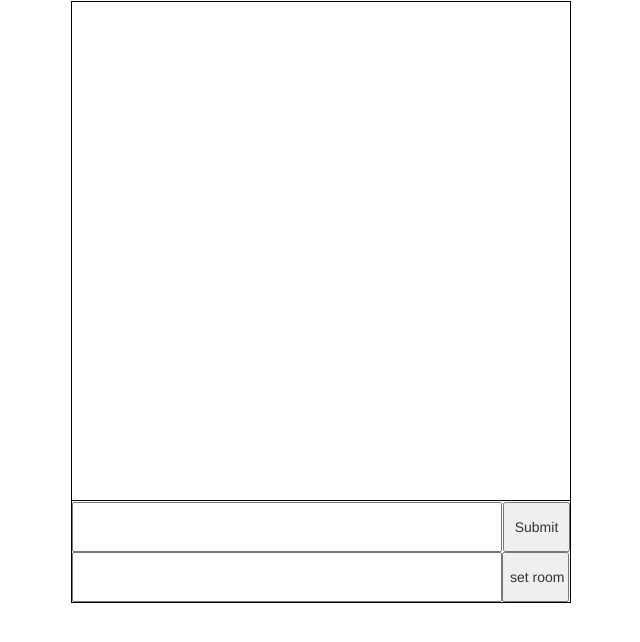
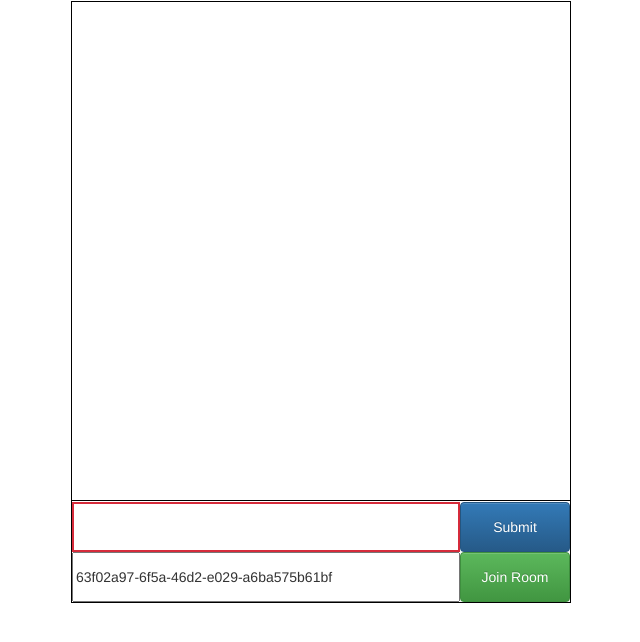
Before and after one commit to npaul007/chatlink, a website: page views/index.html in a window 1280 px wide. Shown: the part 62-704 px from the top of the page, without its empty margins (319-959 px from the left). Drawn offline with nearby package versions, Linux system fonts and the light colour scheme; no server answers.

Commit message:
style/layout updates

```diff
--- a/public/css/style.css
+++ b/public/css/style.css
@@ -24,24 +24,24 @@
 }
 #inputbox{
     resize: none;
-    width: 430px;
+    width: 388px;
     height: 50px;
     float: left;
 }
 #submit-button{
-    width: 67px;
+    width: 110px;
     height: 50px;
     float: right;
 }
 
 #room-id-form input[type=text]{
     resize: none;
-    width: 430px;
+    width: 388px;
     height: 50px;
     float: left;
 }
 
-#room-id-form input[type=button]{
-    width:67px;
+#submit-roomid{
+    width:110px;
     height: 50px;
 }
--- a/public/javascript/controller.js
+++ b/public/javascript/controller.js
@@ -7,9 +7,6 @@ var Form = {
     generateMsgColor:function(){
         this.msgColor = '#'+(Math.random()*0xFFFFFF<<0).toString(16);
         document.getElementById("inputbox").style.color = this.msgColor;
-<<<<<<< HEAD
-        // document.getElementById("inputbox").style.background = this.msgColor;
-=======
         document.getElementById("inputbox").style.border = "2px solid " + this.msgColor;
     },
     generateRoomId:function() {
@@ -18,7 +15,6 @@ var Form = {
         };
         this.roomId = (S4()+S4()+"-"+S4()+"-"+S4()+"-"+S4()+"-"+S4()+S4()+S4());
         document.getElementById('input-roomid').value = this.roomId;
->>>>>>> 17a9019116feddeb4ea20e94f233dac17e547306
     },
     validateForm: function (){
         var msg = document.forms["form"]["m"].value;
--- a/server.js
+++ b/server.js
@@ -35,6 +35,6 @@ io.on('connection', function(client) {
 	});
 
 	client.on('msgToServer', function(msgObj) {
-		io.sockets.emit('msgToClient',msgObj)
+    io.sockets.emit('msgToClient',msgObj)
 	});
 });
--- a/views/index.html
+++ b/views/index.html
@@ -19,11 +19,14 @@
 		<div id="chatbox-container"></div>
 		<div id="inputbox-container">
 			<form id="form">
-				<textarea id="inputbox" name="m"> </textarea>
-				<input type="button" id="submit-button" value="Submit"/>
+				<textarea id="inputbox" name="m" placeholder="Enter your message here"> </textarea>
+				<!-- <input type="button" id="submit-button" value="Submit"/> -->
+				<button id="submit-button" type="button" class="btn btn-primary">Submit</button>
+
 				<div id="room-id-form">
 					<input type="text" id="input-roomid">
-					<input type="button" id="submit-roomid" value="set room id">
+					<!-- <input type="button" id="submit-roomid" value="set room id"> -->
+					<button id="submit-roomid" type="button" class="btn btn-success">Join Room</button>
 				</div>
 			</form>
 		</div>
```
